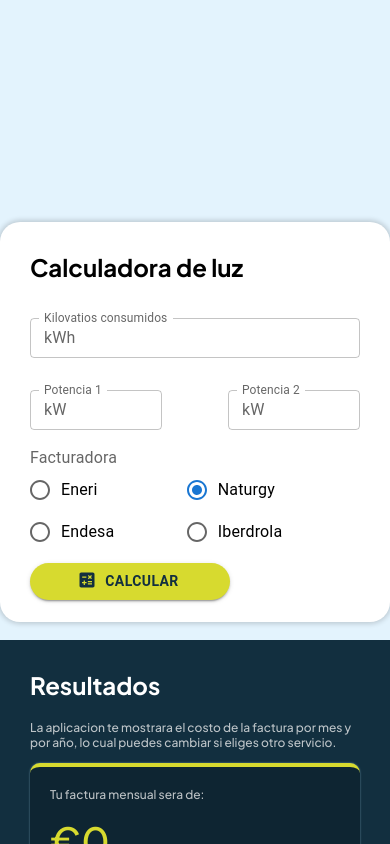
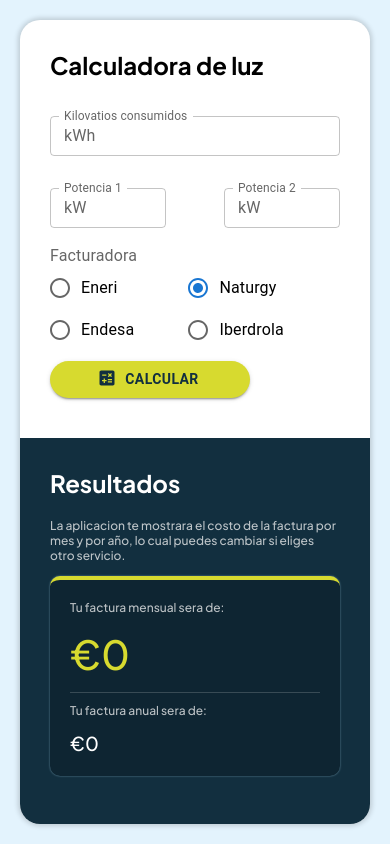
Before and after one commit to JojoUrbina/calculadora-de-luz, a React (Vite) app: page / in a window 390 px wide. Shown: the top 844 px of the page. Built offline with nearby package versions, Linux system fonts and the light colour scheme.

Commit message:
Se actualizan estilos para la visualizacion movil

```diff
--- a/src/index.css
+++ b/src/index.css
@@ -32,6 +32,7 @@ p{
   justify-content: center;
   height: 100vh;
   border: none;
+  padding: 20px;
 }
 .aplicacion {
   display: flex;
@@ -78,8 +79,7 @@ p{
 @media (max-width: 600px) {
   .aplicacion {
     flex-direction: column;
-
-    overflow: initial;
+    height: 100%;
   }
   #resultados {
     min-height: 100%;
```
